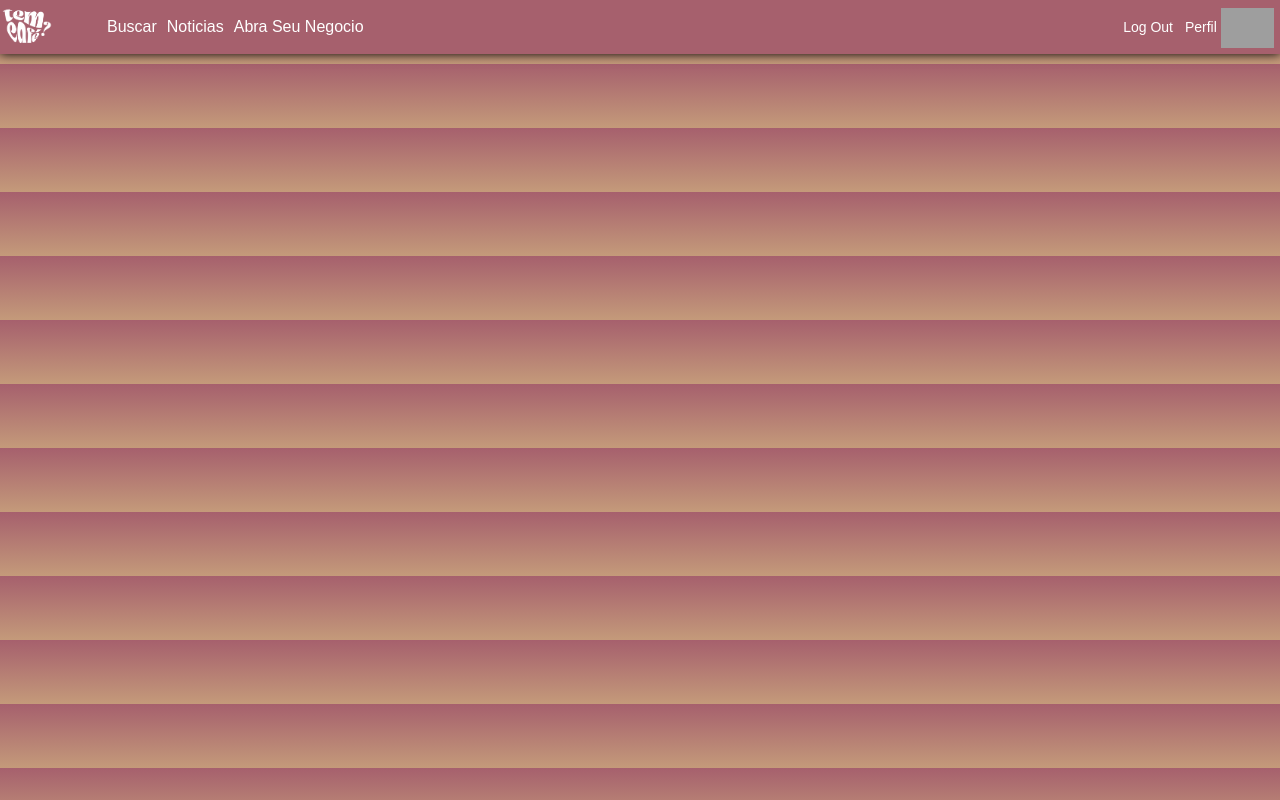
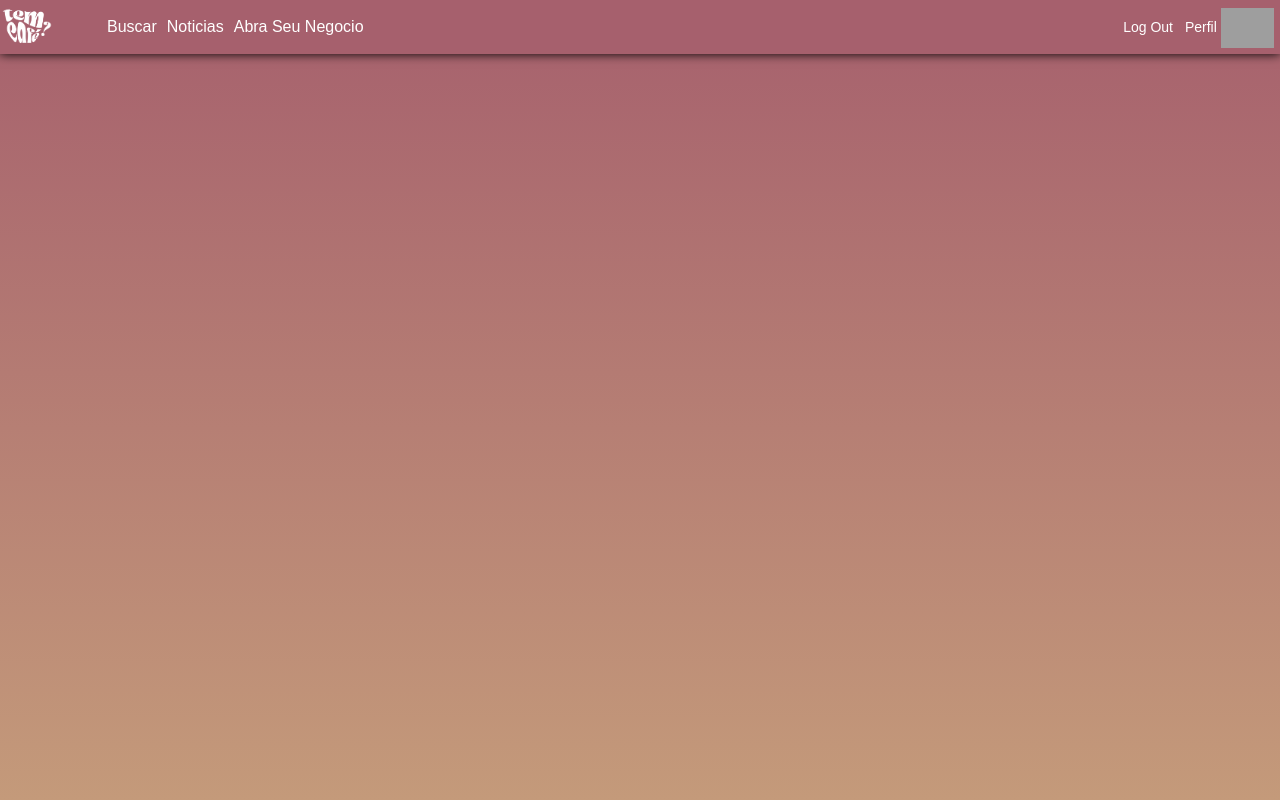
Before and after one commit to FelipeNMorgado/Tem_cafe, a Django app: page /noticias/ in a window 1280 px wide. Run offline with Django 5.2, Linux system fonts and the light colour scheme; data that the repository does not hold is empty; parts of the project's set-up code (start-up, migrations or seed data) failed here and were passed over; grey boxes are pictures that could not be loaded.

Commit message:
ajeitando o background

```diff
--- a/Ctem_cafe/templates/noticias.html
+++ b/Ctem_cafe/templates/noticias.html
@@ -14,7 +14,7 @@
 body {
     background: linear-gradient(180deg, #A6606D, #C49A7A);
     font-family: Arial, Helvetica, sans-serif;
-    height: 100%;
+    height: 100vh
   }
   .header {
     text-align: center;
```
